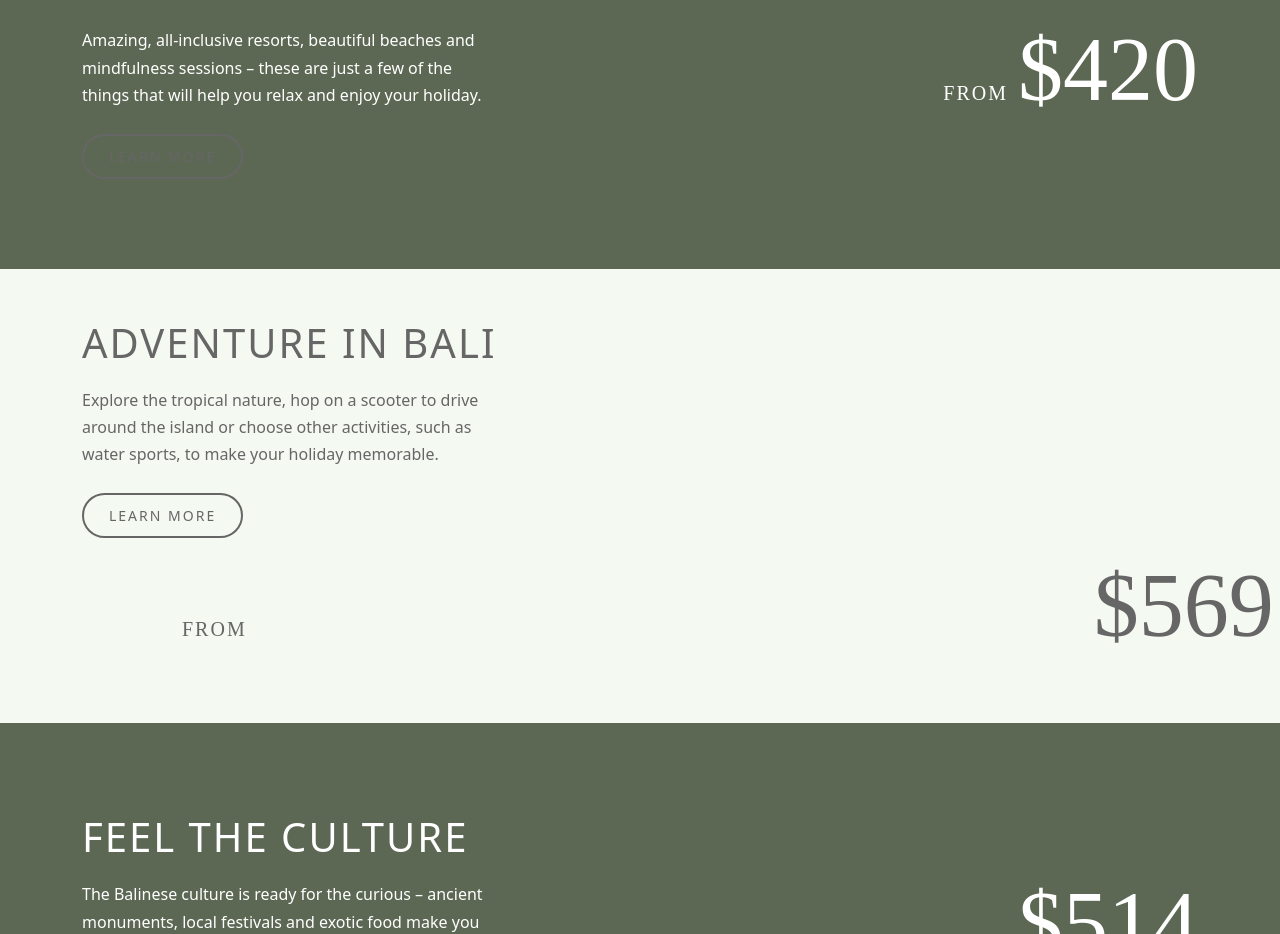
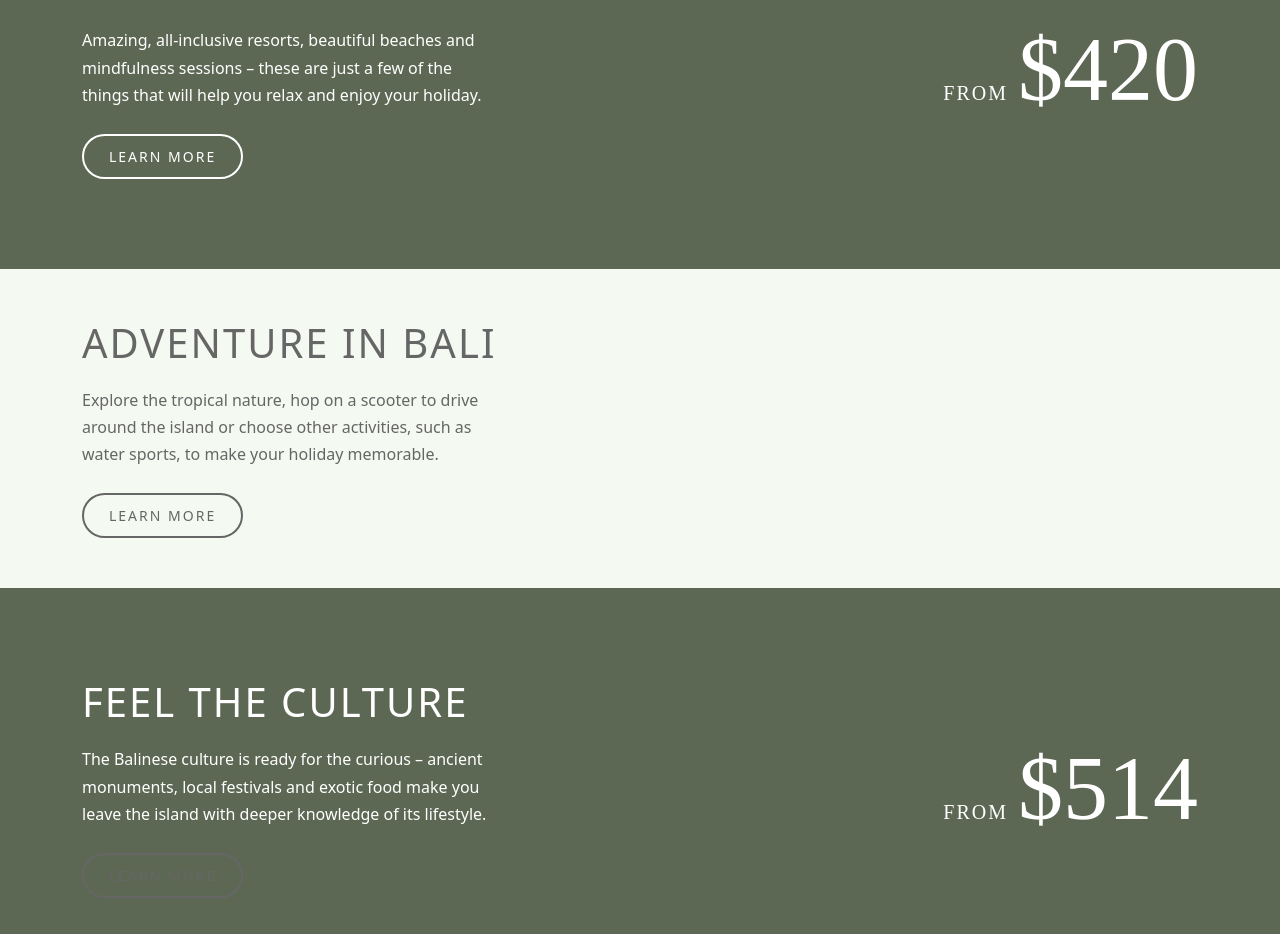
Before and after one commit to Sherkhanpath/vite-project, a React (Vite) app: page /pricing in a window 1280 px wide. Shown: the part 1401-2335 px from the top of the page. Built offline with nearby package versions, Linux system fonts and the light colour scheme.

Commit message:
change for uddtaed

```diff
--- a/src/Pages/Pricing.jsx
+++ b/src/Pages/Pricing.jsx
@@ -117,25 +117,18 @@ sessions – these are just a few of the things that will help you
 relax and enjoy your holiday.
 </p>
 
-<button className="btn learn-btn">LEARN MORE</button>
-
+<button className="btn learn-btn border-white text-white" >LEARN MORE</button>
 </div>
-
-
-
 <div className="col-md-6 text-md-end text-center price-box">
-
 <span className="from">FROM</span>
 <span className="price">$420</span>
-
 </div>
-
 </div>
-
 </div>
 </section>
 
-{/* thede page  */}
+{/* three page  */}
+
 
 <section className="change-section">
 <div className="container">
@@ -149,8 +142,7 @@ Explore the tropical nature, hop on a scooter to drive around the island or choo
 <button className="btn learn-btn">LEARN MORE</button>
 <div className="col-md-6 text-md-end text-center price-box">
 
-<span className="city">FROM</span>
-<span className="number">$569</span>
+
 
 </div>
 </div>
```
